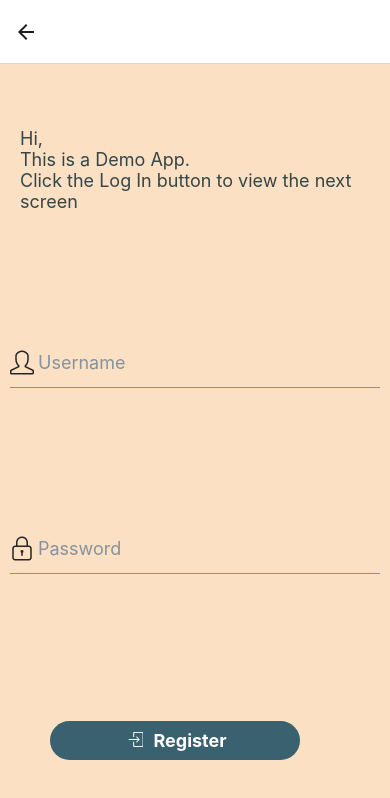
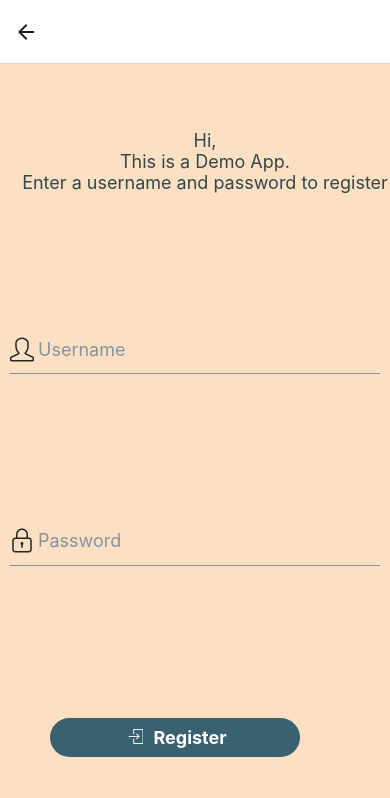
Before and after one commit to DocOnyx/CFG-demo-app, a React Native app in the folder DemoApp/: screen /Register in a window 390 px wide. Shown: the top 798 px of the page. Built offline with nearby package versions, Linux system fonts and the light colour scheme.

Commit message:
Fix few typos

```diff
--- a/DemoApp/src/screens/Register.js
+++ b/DemoApp/src/screens/Register.js
@@ -23,7 +23,7 @@ export default function RegisterScreen( { navigation, route }) {
 
   return (
     <View style={styles.bigContainer}>
-       <Text style={styles.text}>Hi,{"\n"}This is a Demo App.{"\n"}Click the Log In button to view the next screen</Text>
+       <Text style={styles.text}>Hi,{"\n"}This is a Demo App.{"\n"}Enter a username and password to register</Text>
         <Input
             placeholder="Username"
             leftIcon={{ type: 'simple-line-icon', name: 'user' }}
@@ -80,7 +80,7 @@ const styles = StyleSheet.create({
   text: {
     fontSize: 18,
     color: '#344648',
-    alignItems: 'center',
+    textAlign: 'center',
     justifyContent: 'center',
     marginLeft: 20
   },
```
